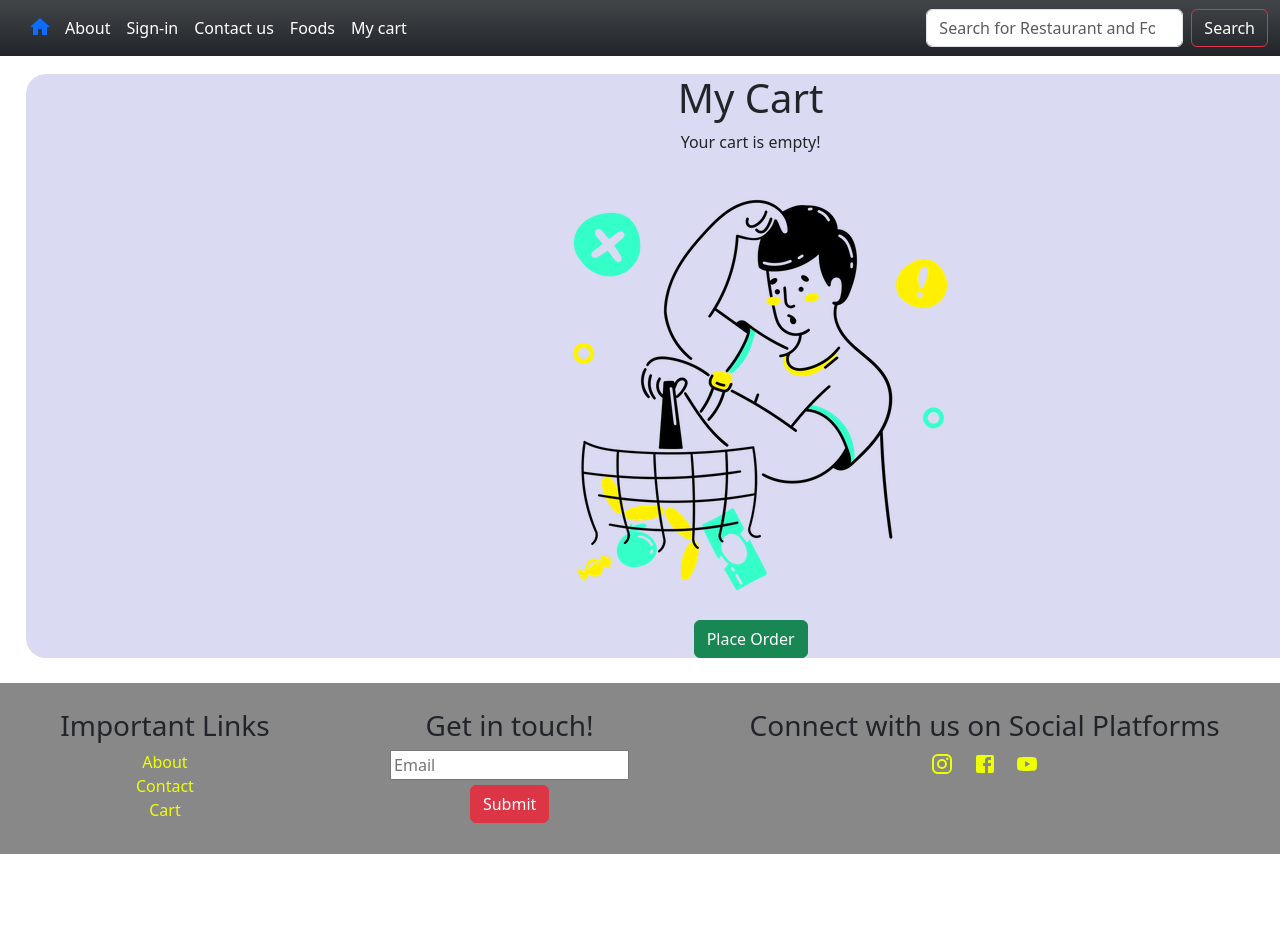
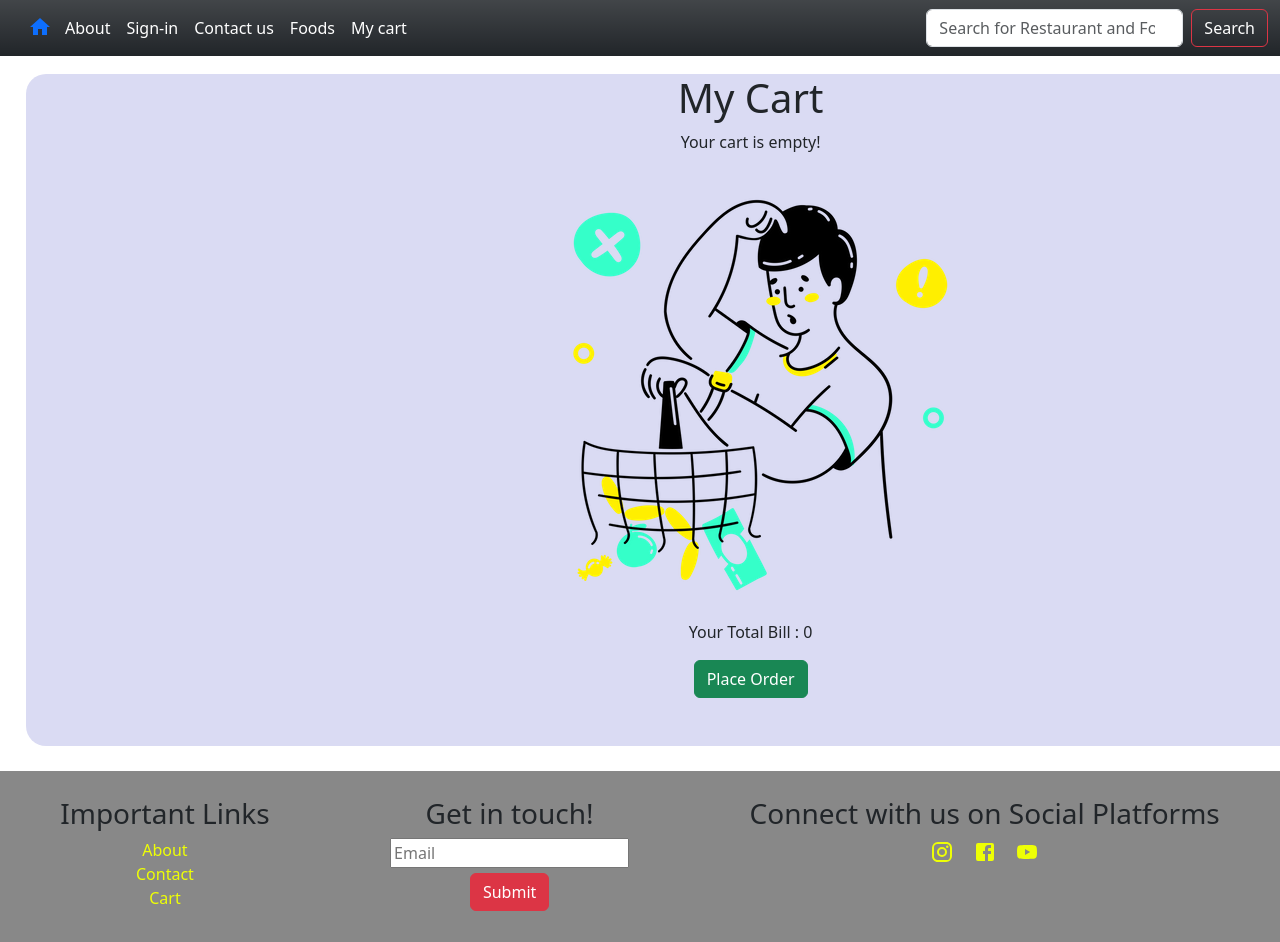
Before and after one commit to anupsinh16/Project_Swigato, a React (Vite) app: page /cart in a window 1280 px wide. Shown: the top 942 px of the page. Before the commit the page ends 854 px from the top, so only its background shows below. Built offline with nearby package versions, Linux system fonts and the light colour scheme.

Commit message:
My-cart page

```diff
--- a/src/Routingapp.jsx
+++ b/src/Routingapp.jsx
@@ -24,12 +24,13 @@ function Routing() {
     const savedCart = localStorage.getItem('cart');
     return savedCart ? JSON.parse(savedCart):[]
   })
+  let[tot,setTot] = useState(0);
 
 
 
   return (
    <BrowserRouter>
-   <foodinfo.Provider value={{cartitem, setcartitem}}>
+   <foodinfo.Provider value={{cartitem, setcartitem,tot,setTot}}>
    <Navbar/>
         <Routes>
             <Route path='/' element={<ButtonBaseDemo/>}/>
--- a/src/cart.jsx
+++ b/src/cart.jsx
@@ -7,9 +7,10 @@ import { foodinfo } from './Routingapp';
 
 
 
+
 function Cartt() {
 
-  const { cartitem ,setcartitem } = useContext(foodinfo);
+  const { cartitem ,setcartitem,tot,setTot } = useContext(foodinfo);
   console.log("Cart items in Cartt component:", cartitem);
 
   const Removefromcart = (id) => {
@@ -25,10 +26,15 @@ function Cartt() {
     }
     else{
       alert("Order Placed Successfully...");
-      setcartitem([]);
+      const remitem = [];
+      setcartitem(remitem);
+      localStorage.setItem('cart',JSON.stringify(remitem));
+
     }
 
   }
+
+
 
 
   // if (!Array.isArray(cartitem)) {
@@ -48,21 +54,31 @@ function Cartt() {
         <img src='/images/empty-cart.webp'></img>
         </>
       ) : (
-        cartitem.map((foodit) => (
+
+        <div className="row" id="cards">
+      {cartitem.map((foodit) => (
+        <div class="card" style={{width:"auto",maxWidth:"25rem",margin:"1%"}}>
           <div key={foodit.id}>
             <div id='cartitem'>
               {foodit.name} - Rs.{foodit.price}
+
 
               <button className="btn btn-danger" style={{ marginLeft: '10px' }} onClick={() => Removefromcart(foodit.id)}>
                 Remove
               </button>
             </div>
           </div>
-        ))
+          </div>
+
+        ))}
+        </div>
+
       )}
       <div>
+        <p>Your Total Bill : {tot}</p>
         <button className='btn btn-success' onClick={placeorder}>Place Order</button>
       </div>
+      <br/><br/>
     </div>
 
     </>
--- a/src/foods.jsx
+++ b/src/foods.jsx
@@ -132,7 +132,10 @@ const food = [{
 
 
 function Foods() {
-
+  let[tot,setTot] = useState(() => {
+    const tot = localStorage.getItem('total');
+    return tot ? JSON.parse(tot) : 0;
+  });
   const [cartitem, setcartitem] = useState(() => {
     const savedCart = localStorage.getItem('cart');
     return savedCart ? JSON.parse(savedCart) : [];
@@ -140,6 +143,10 @@ function Foods() {
 
   useEffect(() => {
     localStorage.setItem('cart', JSON.stringify(cartitem));
+    const newTotal = cartitem.reduce((acc, item) => acc + item.price, 0);
+    setTot(newTotal);  // Update the total state
+    localStorage.setItem('total', JSON.stringify(newTotal));
+
   }, [cartitem]);
 
 
@@ -157,6 +164,10 @@ function Foods() {
     }
 
     console.log("Current Cart Items:", cartitem);
+
+
+
+
   }
 
 
@@ -166,9 +177,11 @@ function Foods() {
     setcartitem (remitem)
   }
 
+
+
   return (
 
-   <foodinfo.Provider value={{ cartitem, setcartitem }}>
+   <foodinfo.Provider value={{ cartitem, setcartitem ,tot,setTot}}>
     <>
     <div>
       <h1 style={{margin:"1%",color:"#494cb6"}}>Food Items</h1>
```
